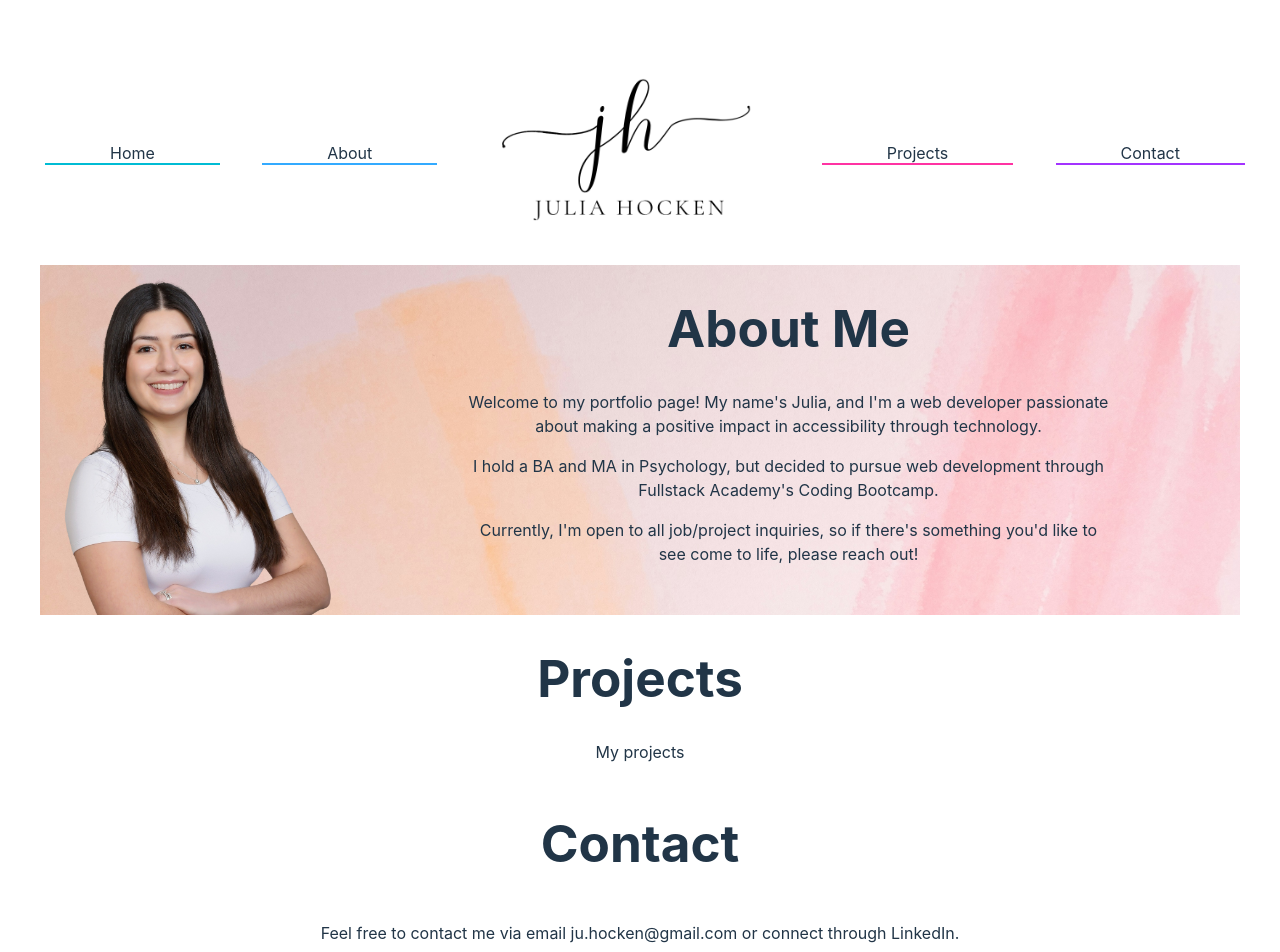
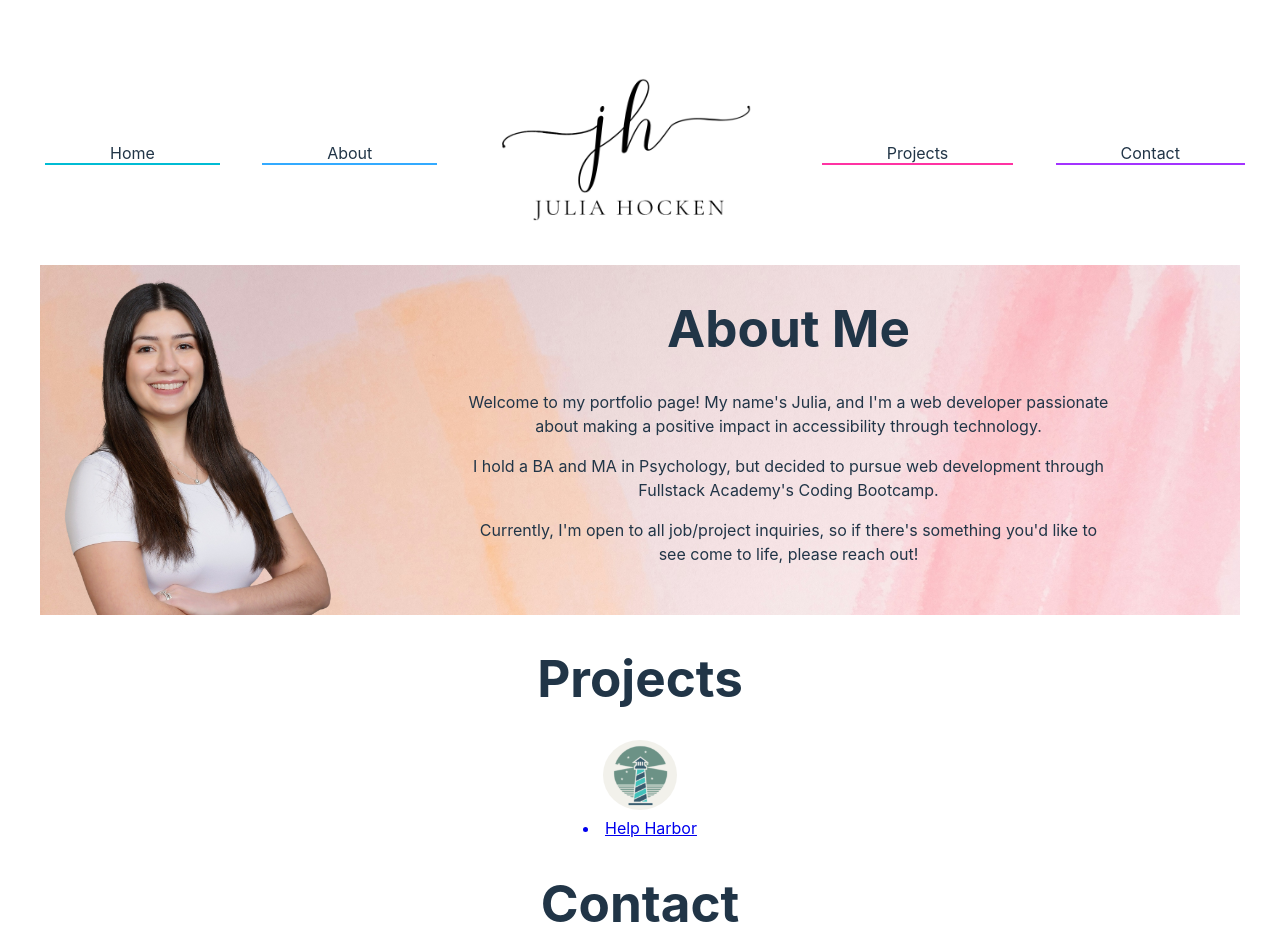
Before and after one commit to juhock/juPortfolioSite, a React (Vite) app: page / in a window 1280 px wide. Shown: the top 952 px of the page. Built offline with nearby package versions, Linux system fonts and the light colour scheme.

Commit message:
project linked

```diff
--- a/src/App.css
+++ b/src/App.css
@@ -39,6 +39,7 @@
   margin-right: 10px;
   text-decoration: none;
   color: inherit;
+  border-radius: 50%;
 }
 
 .contactSection {
--- a/src/App.jsx
+++ b/src/App.jsx
@@ -1,6 +1,7 @@
 import profile from "./assets/profile2.png";
 import emailIcon from "./assets/emailIcon.png";
 import linkedIcon from "./assets/linkedin.png";
+import helpHarborIcon from "./assets/HHicon.png";
 
 import "./App.css";
 
@@ -28,7 +29,14 @@ function App() {
       </div>
       <div className="projectsSection">
         <h1>Projects</h1>
-        <p>My projects</p>
+        <a href="https://helpharbor.onrender.com/">
+          <img
+            src={helpHarborIcon}
+            alt="Help Harbor Icon"
+            className="miniIcons"
+          />
+          <li>Help Harbor</li>
+        </a>
       </div>
       <div className="contactSection">
         <h1>Contact</h1>
```
Also changed, not shown: src/assets/HHicon.png (added).
